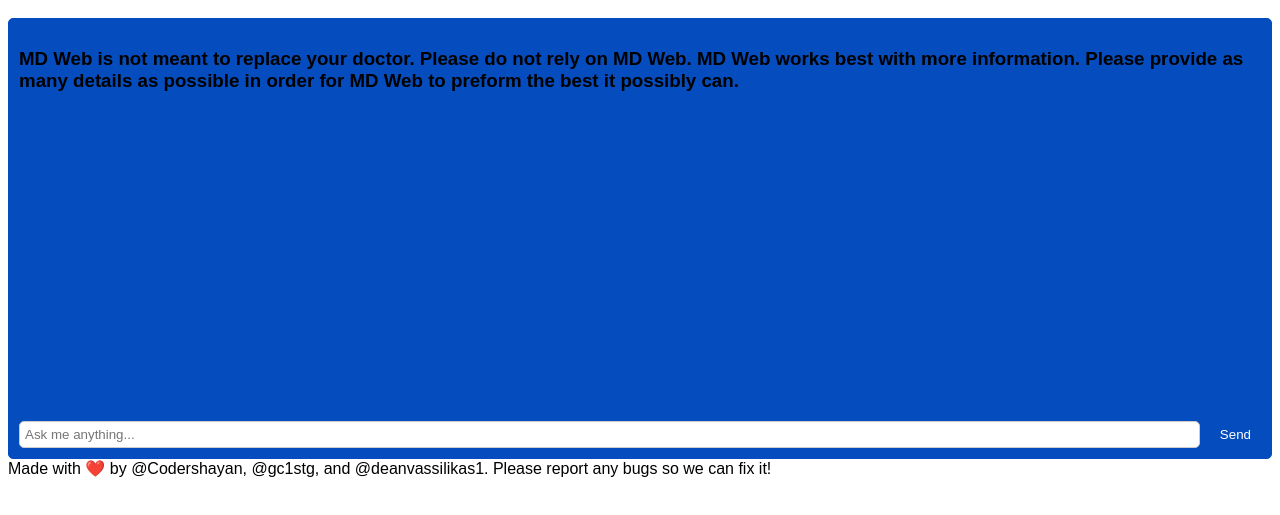
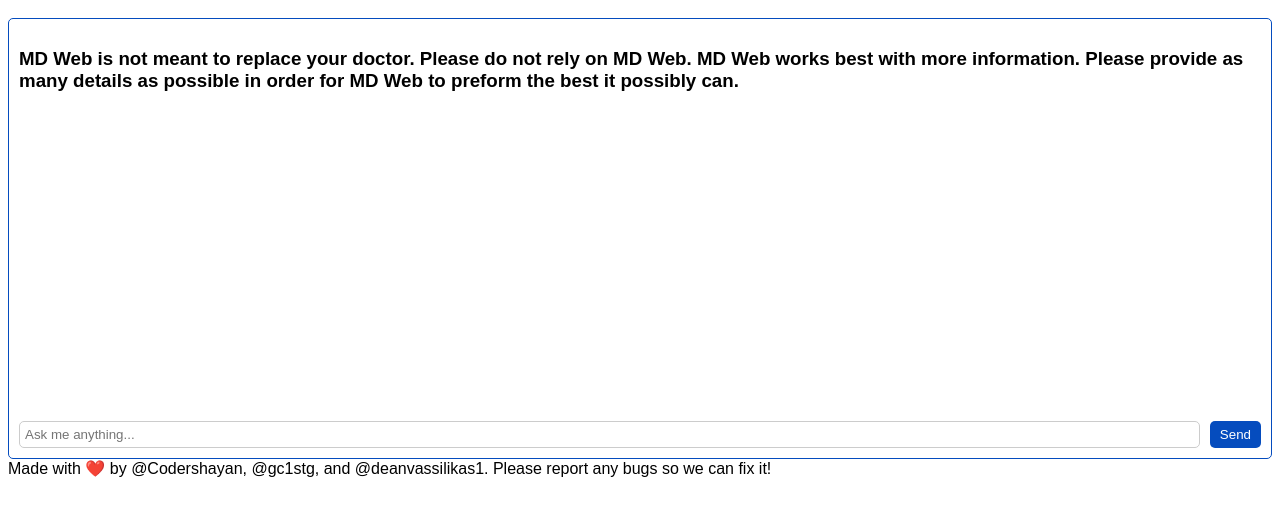
Before and after one commit to Lightshayan/Web-Doc, a plain HTML site: page index.html in a window 1280 px wide. Shown: the part 105-620 px from the top of the page. Drawn offline with Linux system fonts and the light colour scheme; a script that the page names is missing.

Commit message:
Update style.css

```diff
--- a/style.css
+++ b/style.css
@@ -12,7 +12,7 @@
   margin: 0 auto;
   border: 1px solid #054cbe;
   border-radius: 5px;
-  background-color: #054cbe;
+  background-color: #ffffff;
   padding: 10px;
 }
 
```
